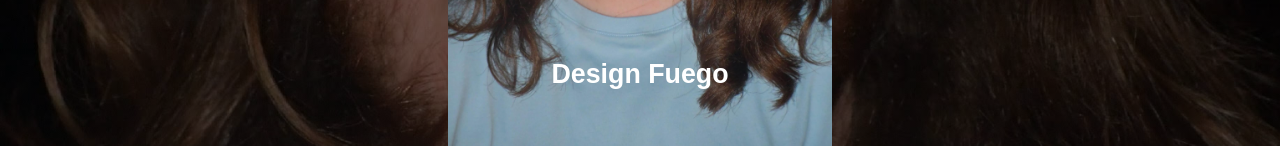
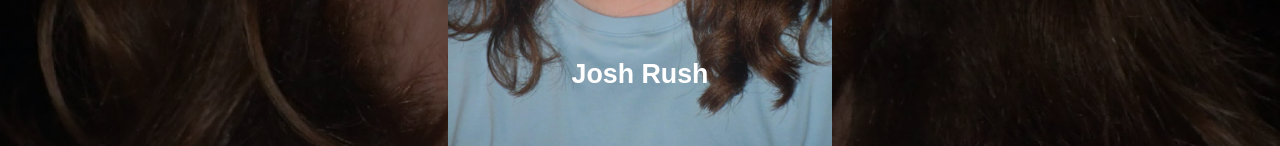
Before and after one commit to JBR6116/Feugos, a plain HTML site: page index.html in a window 1280 px wide. Shown: the part 398-544 px from the top of the page. Drawn offline with Linux system fonts and the light colour scheme.

Commit message:
Update index.html

```diff
--- a/index.html
+++ b/index.html
@@ -28,7 +28,7 @@
   <img src="hero.jpg" alt="This is a picture of me" class="center-img" style="width:30%;"></img>
   <div class="hero-text">
       <h1>I am...</h1>
-      <h2>Design Fuego</h2>
+      <h2>Josh Rush</h2>
   </div>
 </div>
 
```
